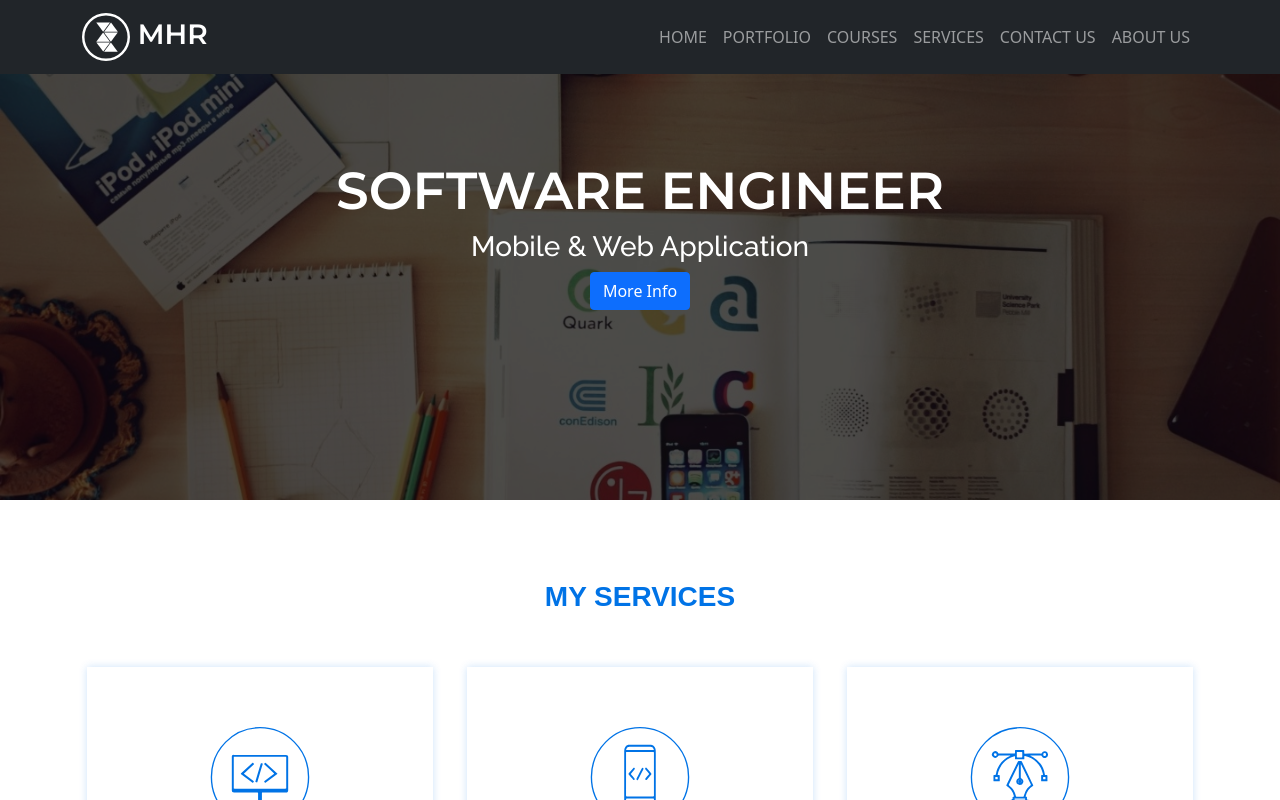
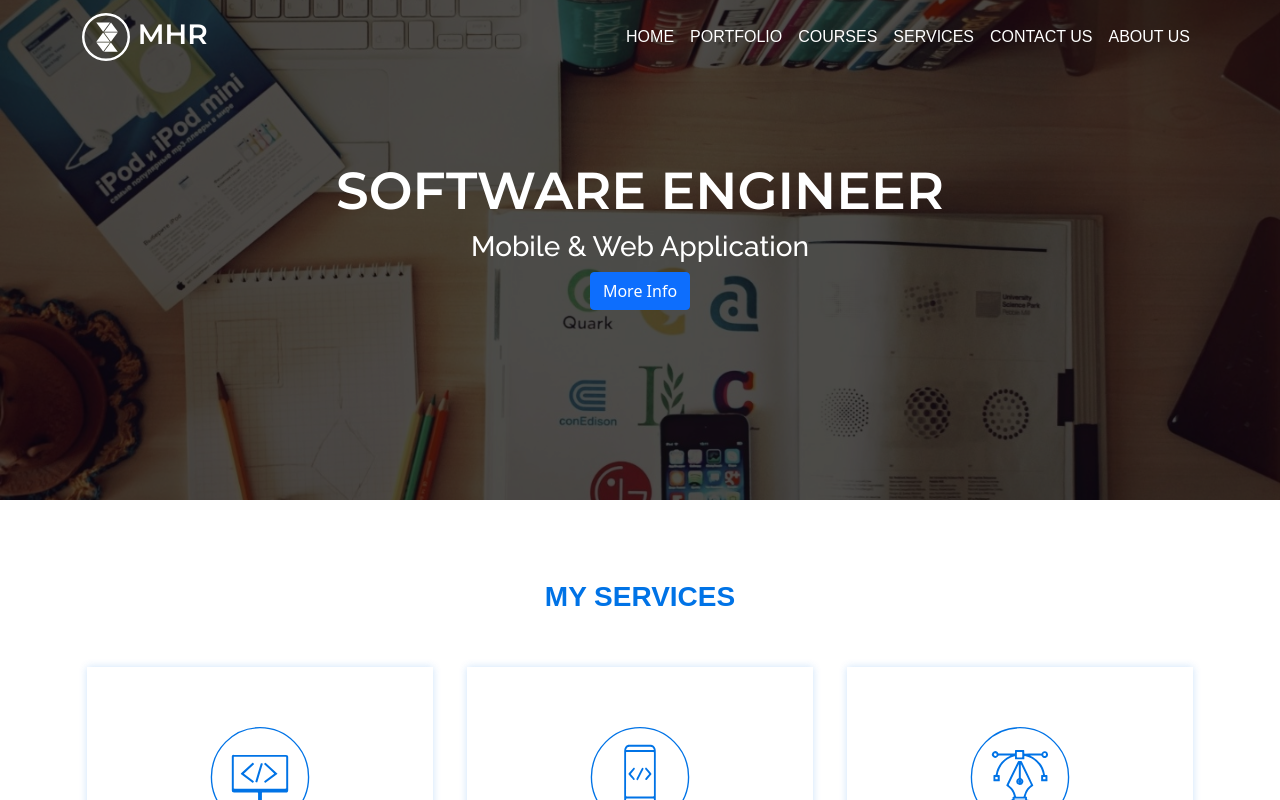
Before and after one commit to Rony002221/Portfolio-website-using-React-JS, a React (Create React App) app: page / in a window 1280 px wide. Shown: the top 800 px of the page. Built offline with nearby package versions, Linux system fonts and the light colour scheme.

Commit message:
update the Top Navigation right side Menu

```diff
--- a/src/asset/css/custom.css
+++ b/src/asset/css/custom.css
@@ -78,3 +78,32 @@
     font-weight: 600;
     color: #0d6efd !important;
 }
+.navBarBackground{
+
+    -webkit-transition:background-color 400ms linear ;
+    -moz-transition:background-color 400ms linear ;
+    -o-transition:background-color 400ms linear ;
+    transition:background-color 400ms linear ;
+    background-color: rgba(00,00,00,0.0) !important;
+}
+.navBarBackgroundScroll{
+    -webkit-transition:background-color 400ms linear ;
+    -moz-transition:background-color 400ms linear ;
+    -o-transition:background-color 400ms linear ;
+    transition:background-color 400ms linear ;
+    background-color: #ffffff !important;
+}
+.navItem{
+    font-size: 16px;
+    text-decoration: none !important;
+    font-family: 'Montserreat',sans-serif;
+    font-weight: 400;
+    color: #ffffff !important;
+}
+.navItemScroll{
+    font-size: 16px;
+    text-decoration: none !important;
+    font-family: 'Montserreat',sans-serif;
+    font-weight: 400;
+    color: #000000 !important;
+}
--- a/src/components/navigationBar/topNavigationBar.js
+++ b/src/components/navigationBar/topNavigationBar.js
@@ -11,17 +11,19 @@ class TopNavigationBar extends Component {
         super();
         this.state={
             navBarTitle:"navTitle",
-            navBarLogo: [whiteLogo]
+            navBarLogo: [whiteLogo],
+            navBarBg: "navBarBackground",
+            navMenu: "navItem"
         }
     }
 
 
     onScroll = () =>{
         if(window.scrollY>100){
-            this.setState({navBarTitle:'navTitleScroll', navBarLogo: [blueLogo]});
+            this.setState({navBarTitle:'navTitleScroll', navBarLogo: [blueLogo], navBarBg:'navBarBackgroundScroll', navMenu:'navItemScroll'});
         }
         else if(window.scrollY<100){
-            this.setState({navBarTitle:'navTitle', navBarLogo:[whiteLogo]});
+            this.setState({navBarTitle:'navTitle', navBarLogo:[whiteLogo], navBarBg:'navBarBackground', navMenu:'navItem'});
         }
     }
 
@@ -34,7 +36,7 @@ class TopNavigationBar extends Component {
             <Fragment>
 
 
-                    <Navbar fixed="top" collapseOnSelect expand="lg" bg="dark" variant="dark">
+                    <Navbar className={this.state.navBarBg} fixed="top" collapseOnSelect expand="lg"  variant="dark">
                         <Container>
                             <Navbar.Brand href="#home" className={this.state.navBarTitle}> <img src={this.state.navBarLogo} /> MHR</Navbar.Brand>
                             <Navbar.Toggle aria-controls="responsive-navbar-nav" />
@@ -43,12 +45,12 @@ class TopNavigationBar extends Component {
 
                                 </Nav>
                                 <Nav>
-                                    <Nav.Link href="#deets">HOME</Nav.Link>
-                                    <Nav.Link href="#deets">PORTFOLIO</Nav.Link>
-                                    <Nav.Link href="#deets">COURSES</Nav.Link>
-                                    <Nav.Link href="#deets">SERVICES</Nav.Link>
-                                    <Nav.Link href="#deets">CONTACT US</Nav.Link>
-                                    <Nav.Link href="#deets">ABOUT US</Nav.Link>
+                                    <Nav.Link className={this.state.navMenu} href="#deets">HOME</Nav.Link>
+                                    <Nav.Link className={this.state.navMenu} href="#deets">PORTFOLIO</Nav.Link>
+                                    <Nav.Link className={this.state.navMenu} href="#deets">COURSES</Nav.Link>
+                                    <Nav.Link className={this.state.navMenu} href="#deets">SERVICES</Nav.Link>
+                                    <Nav.Link className={this.state.navMenu} href="#deets">CONTACT US</Nav.Link>
+                                    <Nav.Link className={this.state.navMenu} href="#deets">ABOUT US</Nav.Link>
 
                                 </Nav>
                             </Navbar.Collapse>
```
